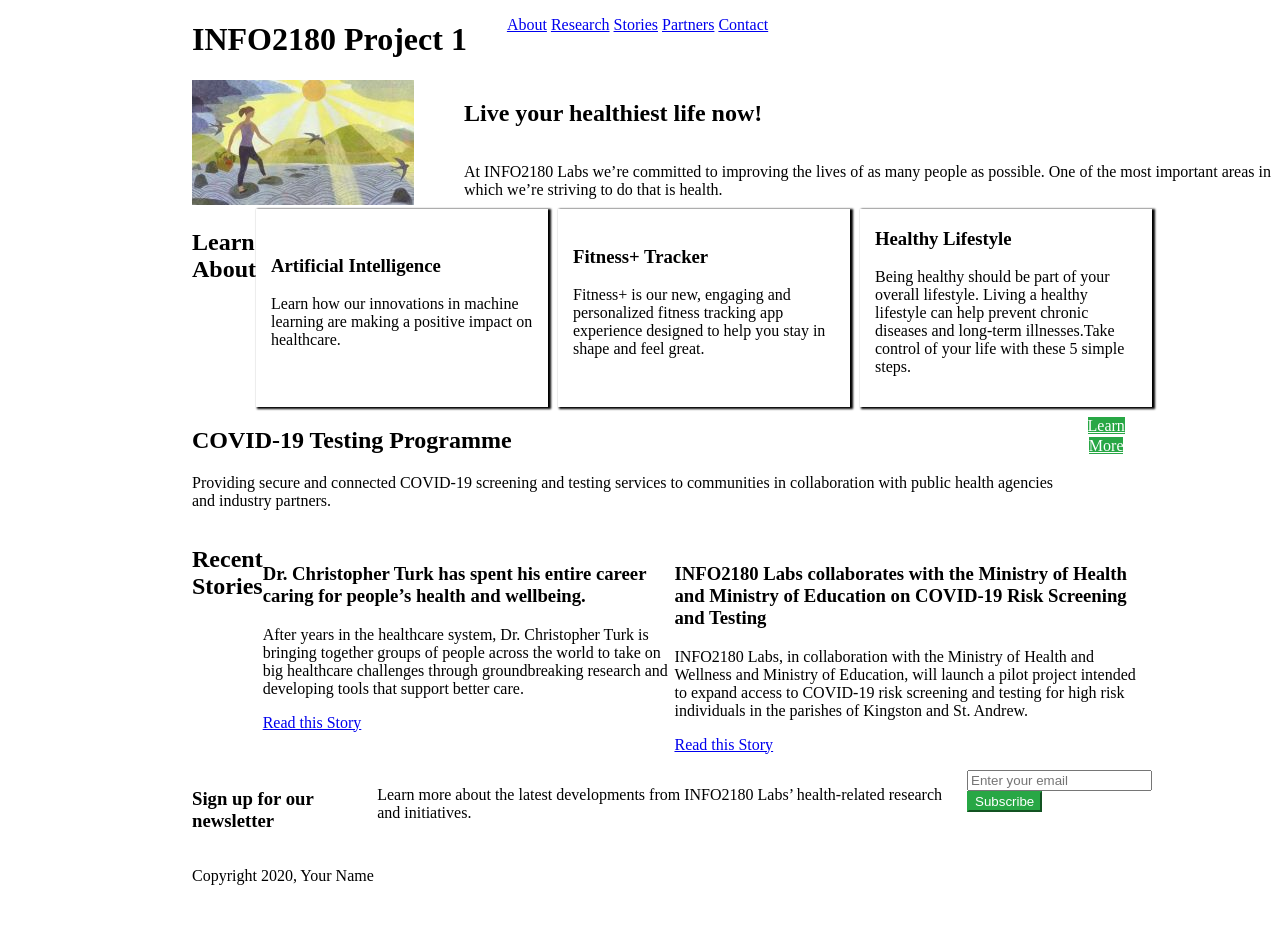
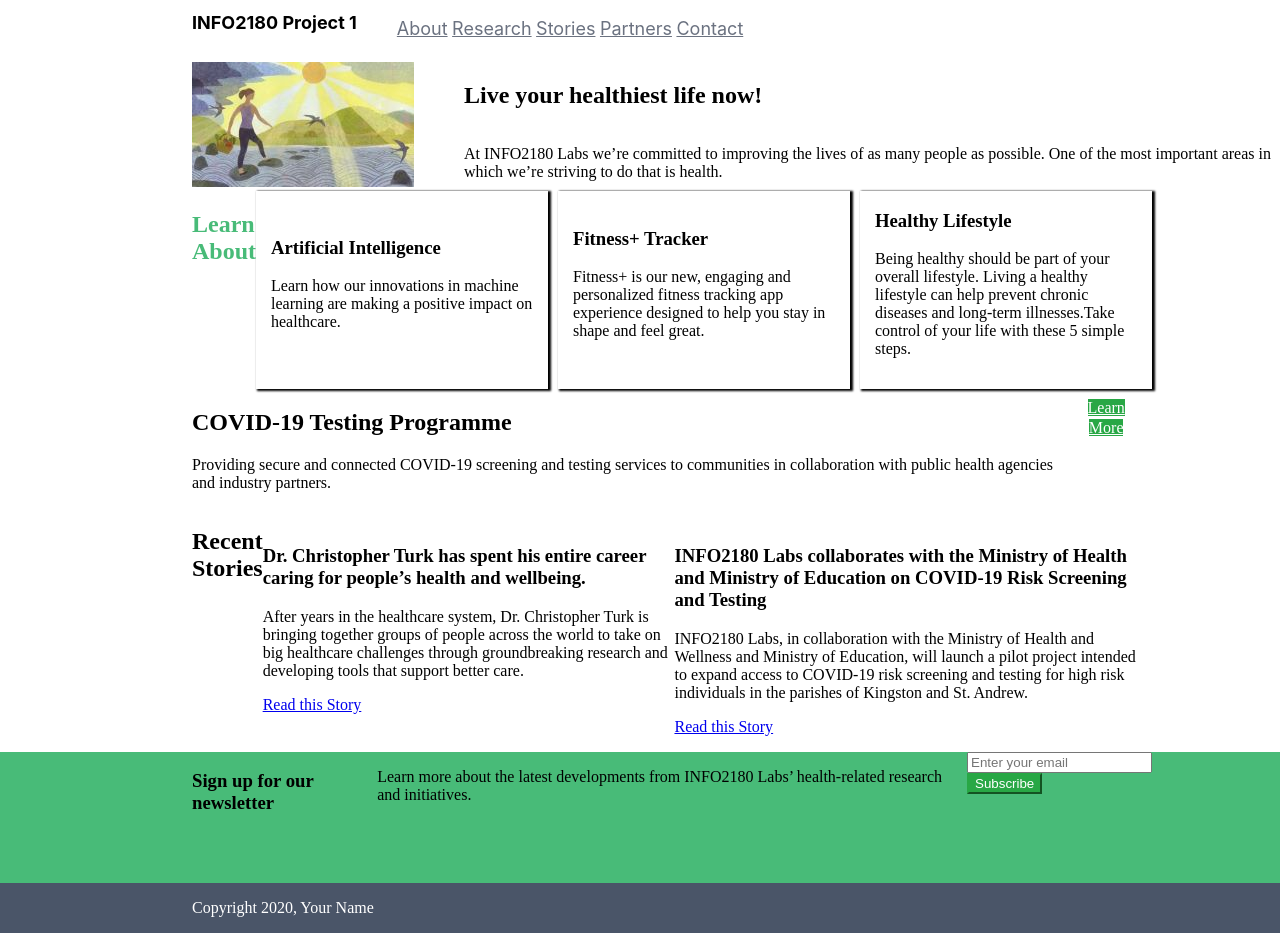
Before and after one commit to Kharma-Nailah/info2180-project1, a plain HTML site: page index.html in a window 1280 px wide. Shown: the top 933 px of the page. Before the commit the page ends 901 px from the top, so only its background shows below. Drawn offline with Linux system fonts and the light colour scheme.

Commit message:
adjust font cols n sizes for lower half of pg

```diff
--- a/styles.css
+++ b/styles.css
@@ -17,11 +17,35 @@ body {
     display: flex;
     flex-direction: row;
 }
-
+/*header font fam and size */
+header
+{
+    font-family:family of Georgia, "Times New Roman", Times, serif;
+    font-size:18px;
+    background:white;
+}
+/*fnt colours for nav links*/
+header nav a
+{
+    color: #6b7280;
+    float:right;
+    font-family:-apple-system, BlinkMacSystemFont, 'Segoe UI', Roboto,
+    Oxygen, Ubuntu, Cantarell, 'Open Sans',
+    'Helvetica Neue', sans-serif;
+}
+/*when => hovers changes to this col */
+header nav a:hover
+{
+    color: #5A67D8;
+}
 
 header h1
 {
     text-align: left;
+    font-family:-apple-system, BlinkMacSystemFont, 'Segoe UI', Roboto,
+    Oxygen, Ubuntu, Cantarell, 'Open Sans',
+    'Helvetica Neue', sans-serif;
+	font-size:18px;
 }
 /*remove bullits*/
 nav ul {
@@ -36,6 +60,12 @@ header li
     margin: 0;
     padding-top:0em ;
     text-align: right;
+}
+/*h2 adjustment*/
+.learn-about h2
+{
+    font-size:24px;
+    color: #48BB78;
 }
 /*adjust p right of 'healthiest' img*/
 section
@@ -131,3 +161,17 @@ section
     border-radius:50%;
     height:30%
   }
+
+  /*Adjusting lower area*/
+  .newsletter
+  {
+      background-color: #48BB78;
+      padding-bottom: 50px;
+  }
+  footer
+  {
+      background-color: #4a5568;
+      display:block;
+      height: 50px;
+      color: white;
+}
```
